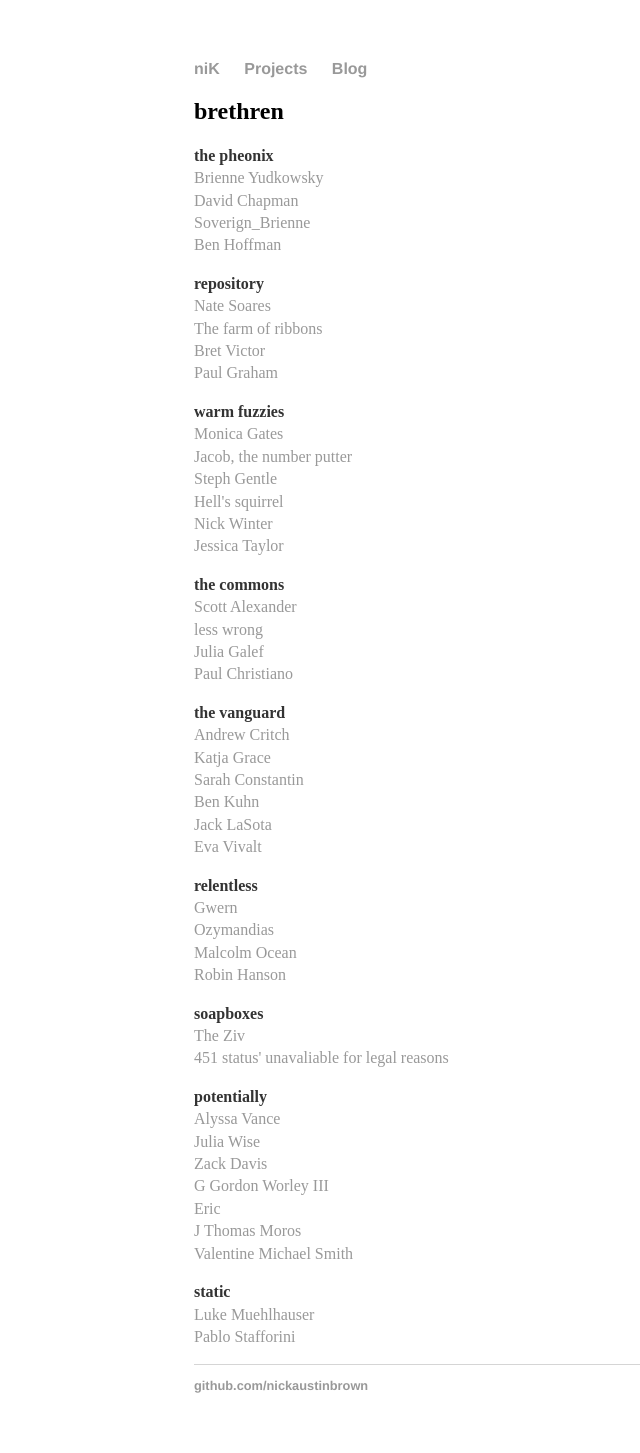
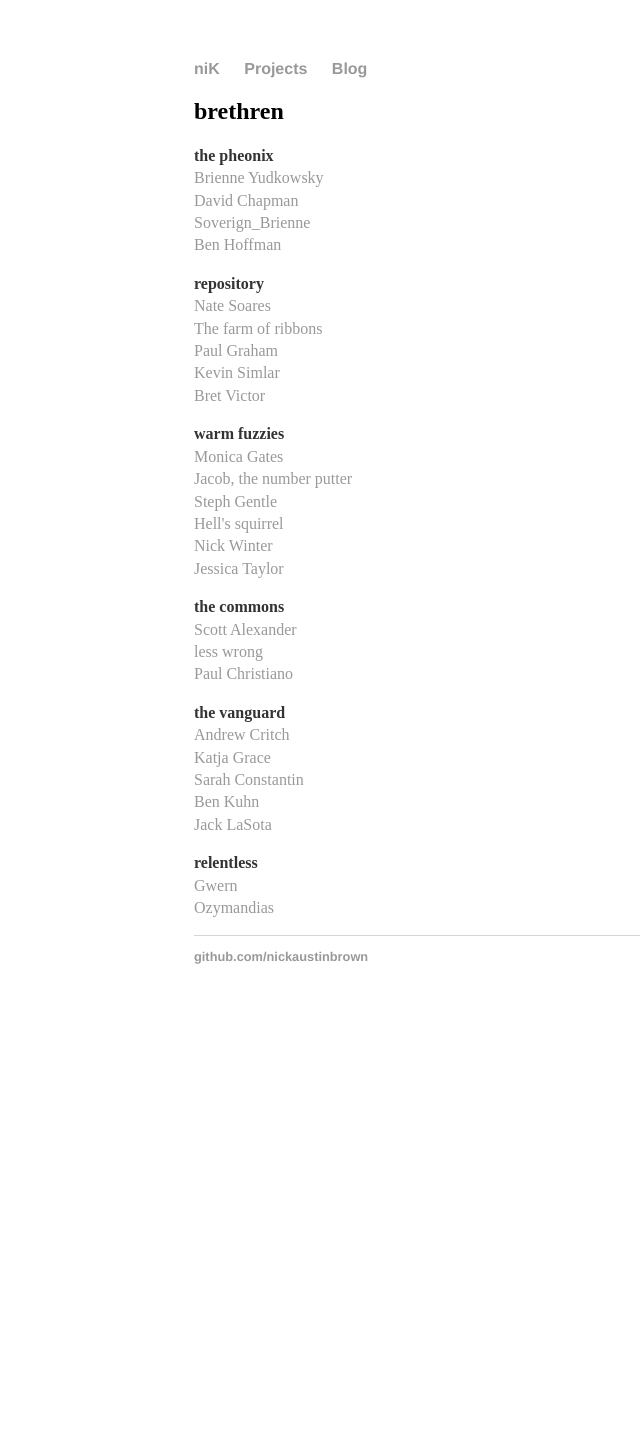
Before and after one commit to slavachalnev/nickaustinbrown.github.io, a Jekyll site: the page built from others/index.html, in a window 1280 px wide. Shown: the whole page, without its empty margins (126-766 px from the left). Built offline with Jekyll 4.4.1, drawn with Linux system fonts in a browser that asks for light colours; after the commit the page ends 1024 px from its top, so only the background shows below that.

Commit message:
Update index.html

```diff
--- a/others/index.html
+++ b/others/index.html
@@ -16,8 +16,9 @@
 <b> repository </b><br />
 <a href="http://mindingourway.com"> Nate Soares </a> <br />
 <a href="http://www.ribbonfarm.com"> The farm of ribbons </a> <br />
+<a href="http://www.paulgraham.com/articles.html"> Paul Graham </a> <br />
+<a href="https://meltingasphalt.com/"> Kevin Simlar </a> <br />
 <a href="http://worrydream.com"> Bret Victor </a> <br />
-<a href="http://www.paulgraham.com/articles.html"> Paul Graham </a> <br />
 </p>
 
 <p>
@@ -34,7 +35,6 @@
 <b> the commons </b><br />
 <a href="http://slatestarcodex.com"> Scott Alexander </a> <br />
 <a href="http://lesswrong.com"> less wrong </a>  <br />
-<a href="https://juliagalef.com"> Julia Galef </a> <br />
 <a href="https://sideways-view.com"> Paul Christiano  </a> <br />
 </p>
 
@@ -45,38 +45,13 @@
 <a href="http://srconstantin.wordpress.com"> Sarah Constantin </a> <br />
 <a href="http://www.benkuhn.net/"> Ben Kuhn </a> <br />
 <a href="https://sinceriously.fyi/"> Jack LaSota </a> <br />
-<a href="http://evavivalt.com"> Eva Vivalt </a> <br />
 </p>
 
 <p>
 <b> relentless </b><br />
 <a href="http://www.gwern.net/"> Gwern </a> <br />
 <a href="http://thingofthings.wordpress.com"> Ozymandias </a> <br />
-<a href="http://malcolmm.cc/"> Malcolm Ocean </a> <br />
-<a href="http://www.overcomingbias.com"> Robin Hanson </a> <br />
-</p>
-
-<p>
-<b> soapboxes </b><br />
-<a href="https://thezvi.wordpress.com"> The Ziv </a> <br />
-<a href="http://status451.com"> 451 status' unavaliable for legal reasons </a> <br />
 </p>
 
 
-<p>
-<b> potentially </b><br />
-<a href="http://rationalconspiracy.com"> Alyssa Vance </a> <br />
-<a href="http://thewholesky.wordpress.com"> Julia Wise </a> <br />
-<a href="http://zackmdavis.net/blog/"> Zack Davis </a> <br />
-<a href="https://mapandterritory.org"> G Gordon Worley III </a> <br />
-<a href="https://curiositycontinuer.wordpress.com">  Eric </a> <br />
-<a href="http://FerociousTruth.com"> J Thomas Moros </a> <br />
-<a href="https://relentlessdawn.wordpress.com"> Valentine Michael Smith </a> <br />
-</p>
-
-<p>
-<b> static </b><br />
-<a href="http://lukemuehlhauser.com"> Luke Muehlhauser </a> <br />
-<a href="http://www.stafforini.com"> Pablo Stafforini </a> <br />
-</p>
 </div><!-- /.blurb -->
```
